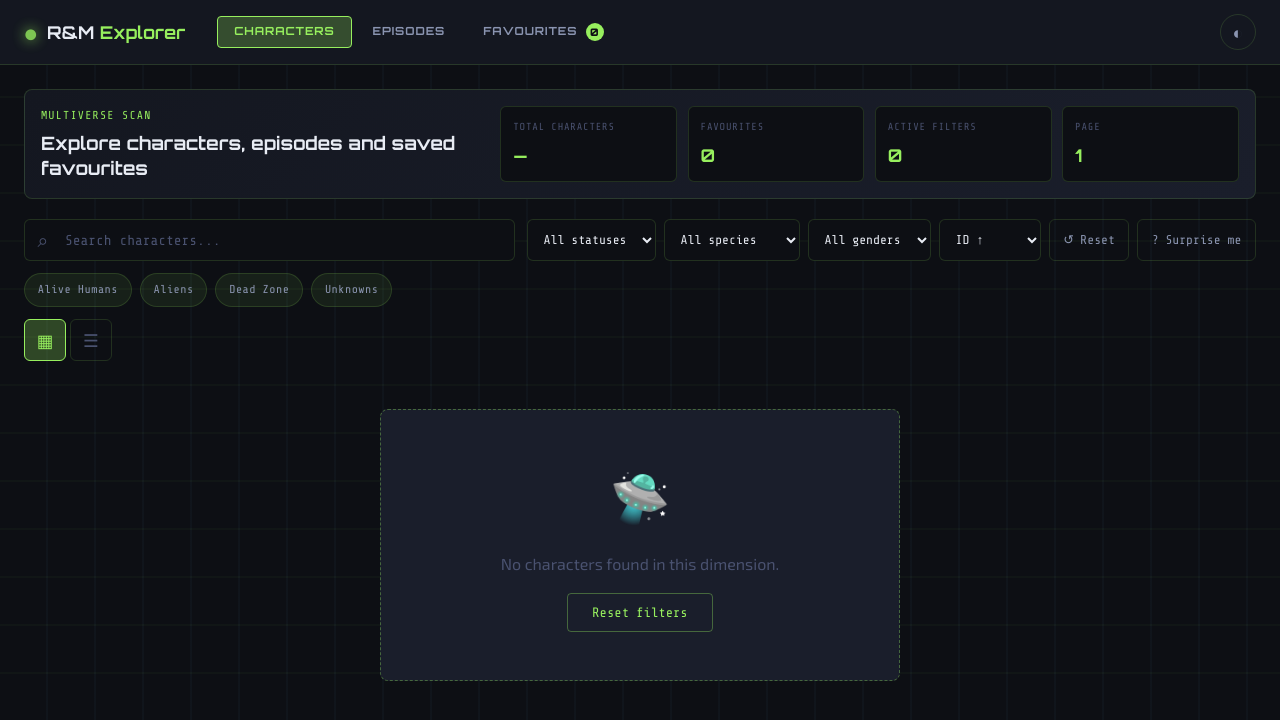
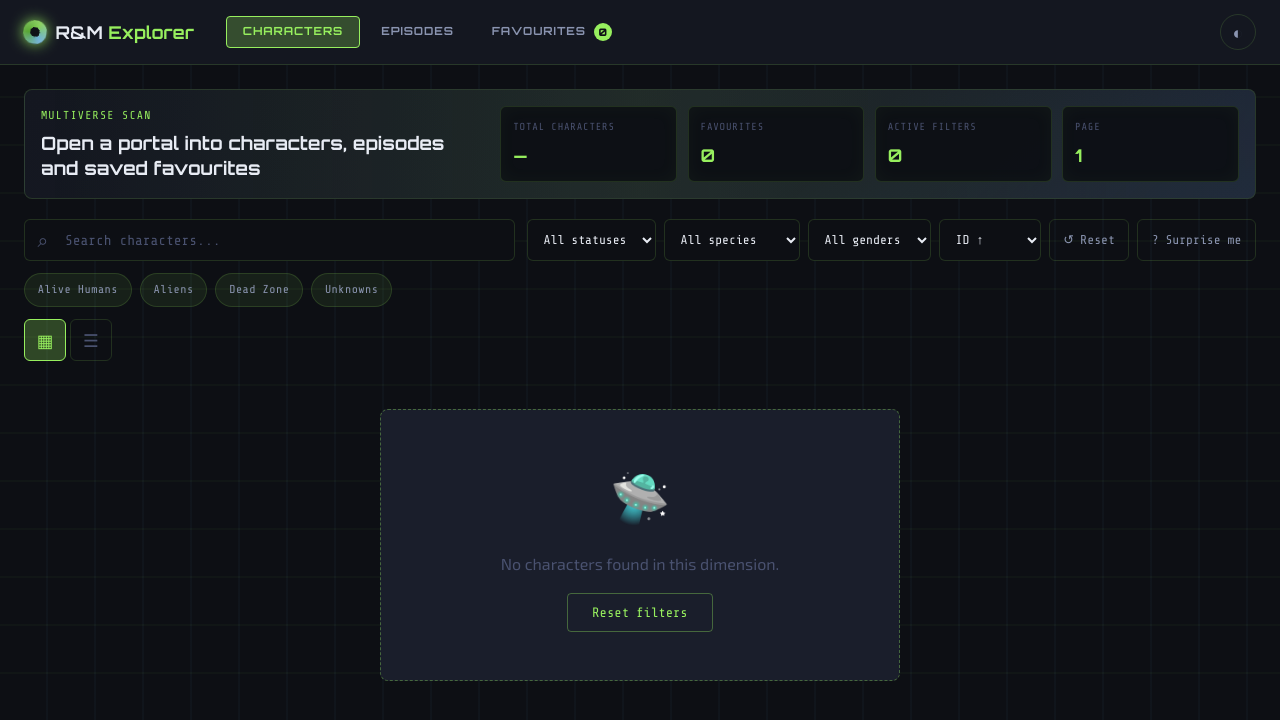
Before and after one commit to yassinemellouki06-dotcom/rick-and-morty-app, a website built with Vite: page index.html in a window 1280 px wide. Shown: the top 720 px of the page. Built offline with nearby package versions, Linux system fonts and the light colour scheme; no server answers.

Commit message:
style: deepen portal theme

```diff
--- a/index.html
+++ b/index.html
@@ -43,7 +43,7 @@
       <section class="explorer-panel" aria-label="Explorer stats">
         <div>
           <p class="panel-kicker">Multiverse scan</p>
-          <h1 class="panel-title">Explore characters, episodes and saved favourites</h1>
+          <h1 class="panel-title">Open a portal into characters, episodes and saved favourites</h1>
         </div>
         <dl class="stat-strip">
           <div class="stat-tile">
--- a/src/css/components.css
+++ b/src/css/components.css
@@ -708,16 +708,21 @@
 /* ── LOGO PORTAL ANIMATION ── */
 .logo-portal {
   display: inline-block;
-  color: var(--accent);
-  font-size: 1.4rem;
+  width: 22px;
+  height: 22px;
+  border-radius: 50%;
+  background:
+    radial-gradient(circle at 50% 50%, var(--bg-page) 0 28%, transparent 29%),
+    conic-gradient(from 25deg, var(--accent), var(--blue), var(--accent-dim), var(--accent));
+  box-shadow: 0 0 12px var(--accent), inset 0 0 8px rgba(255, 255, 255, 0.25);
+  font-size: 0;
   line-height: 1;
-  filter: drop-shadow(0 0 6px var(--accent));
   animation: portal-pulse 3s ease-in-out infinite;
 }
 
 @keyframes portal-pulse {
-  0%, 100% { transform: scale(1); opacity: 1; }
-  50% { transform: scale(1.15); opacity: 0.75; }
+  0%, 100% { transform: scale(1) rotate(0deg); opacity: 1; }
+  50% { transform: scale(1.12) rotate(12deg); opacity: 0.82; }
 }
 
 @media (max-width: 1050px) {
--- a/src/css/layout.css
+++ b/src/css/layout.css
@@ -80,6 +80,19 @@ body::before {
   grid-template-columns: minmax(260px, 1.2fr) minmax(360px, 2fr);
   gap: 1rem;
   align-items: center;
+  overflow: hidden;
+  position: relative;
+}
+
+.explorer-panel::before {
+  content: "";
+  position: absolute;
+  inset: 0;
+  background:
+    linear-gradient(90deg, transparent, rgba(151, 239, 94, 0.12), transparent),
+    linear-gradient(135deg, transparent 0 65%, rgba(121, 200, 247, 0.12));
+  opacity: 0.7;
+  pointer-events: none;
 }
 
 .panel-kicker {
@@ -99,6 +112,11 @@ body::before {
   color: var(--text-primary);
 }
 
+.explorer-panel > * {
+  position: relative;
+  z-index: 1;
+}
+
 .stat-strip {
   display: grid;
   grid-template-columns: repeat(4, minmax(0, 1fr));
@@ -110,7 +128,8 @@ body::before {
   padding: 0.75rem;
   border: 1px solid var(--border);
   border-radius: 6px;
-  background: var(--bg-page);
+  background: color-mix(in srgb, var(--bg-page), transparent 8%);
+  box-shadow: inset 0 0 18px rgba(151, 239, 94, 0.04);
 }
 
 .stat-tile dt {
```
